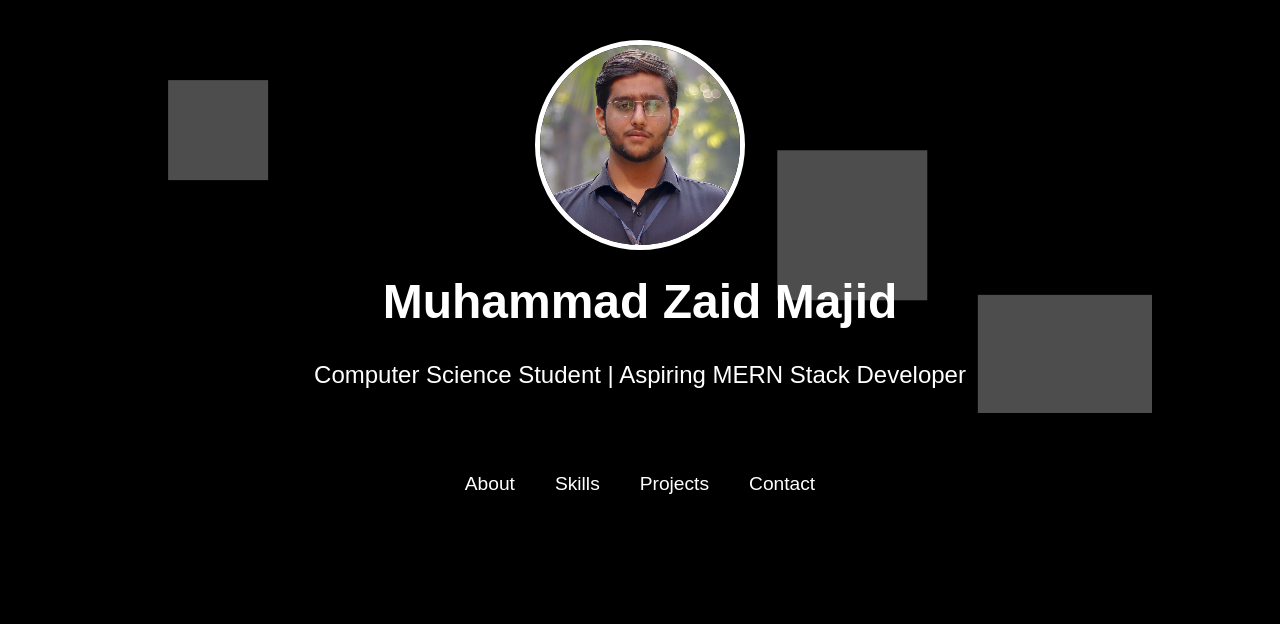
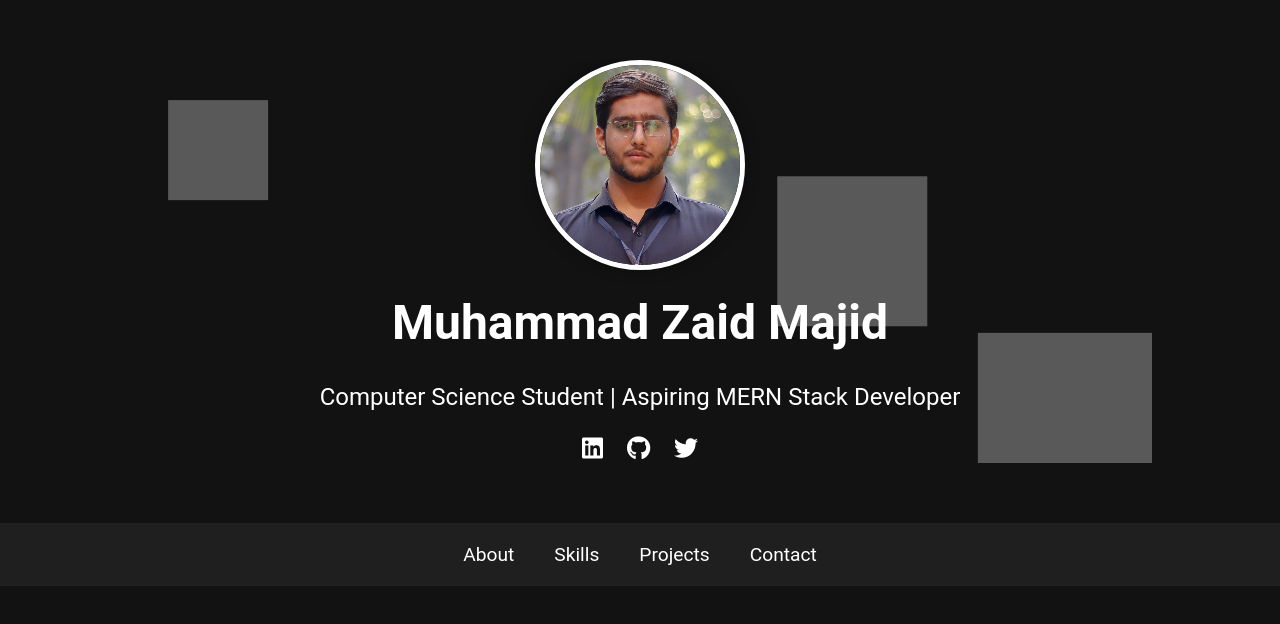
Before and after one commit to zaidmajid/Myportfolio, a plain HTML site: page index.html in a window 1280 px wide. Drawn offline with nearby package versions, Linux system fonts and the light colour scheme.

Commit message:
changes1

```diff
--- a/index.html
+++ b/index.html
@@ -6,6 +6,7 @@
     <title>Muhammad Zaid Majid - Portfolio</title>
     <link rel="stylesheet" href="indexstyles.css">
     <link rel="stylesheet" href="https://cdnjs.cloudflare.com/ajax/libs/animate.css/4.1.1/animate.min.css"/>
+    <link rel="stylesheet" href="https://cdnjs.cloudflare.com/ajax/libs/font-awesome/5.15.4/css/all.min.css">
 </head>
 <body>
     <header class="animate__animated animate__fadeInDown slow-animation">
@@ -16,6 +17,11 @@
             <img src="images/profile.png" alt="Profile Picture" class="profile-pic">
             <h1>Muhammad Zaid Majid</h1>
             <p>Computer Science Student | Aspiring MERN Stack Developer</p>
+            <div class="social-icons">
+                <a href="#"><i class="fab fa-linkedin"></i></a>
+                <a href="#"><i class="fab fa-github"></i></a>
+                <a href="#"><i class="fab fa-twitter"></i></a>
+            </div>
         </div>
     </header>
     <nav class="animate__animated animate__fadeInDown slow-animation">
--- a/indexstyles.css
+++ b/indexstyles.css
@@ -1,10 +1,10 @@
 /* style.css */
 body {
-    font-family: Arial, sans-serif;
+    font-family: 'Roboto', sans-serif;
     margin: 0;
     padding: 0;
     box-sizing: border-box;
-    background-color: #000;
+    background-color: #121212;
     color: #fff;
     overflow-x: hidden;
     position: relative;
@@ -19,7 +19,7 @@ body {
 
 header {
     text-align: center;
-    padding: 40px 0;
+    padding: 60px 0;
     position: relative;
 }
 
@@ -28,6 +28,7 @@ header {
     height: 200px;
     border-radius: 50%;
     border: 5px solid #fff;
+    box-shadow: 0 0 15px rgba(0, 0, 0, 0.3);
 }
 
 h1 {
@@ -40,10 +41,25 @@ p {
     margin-top: 10px;
 }
 
+.social-icons {
+    margin-top: 20px;
+}
+
+.social-icons a {
+    color: #fff;
+    margin: 0 10px;
+    font-size: 1.5em;
+    transition: color 0.3s;
+}
+
+.social-icons a:hover {
+    color: #ae927c;
+}
+
 nav ul {
     padding: 0;
     list-style: none;
-    background: #000;
+    background: #1f1f1f;
     text-align: center;
     margin: 0;
     position: fixed;
@@ -66,7 +82,6 @@ nav ul li:nth-child(1) { animation-delay: 0.2s; }
 nav ul li:nth-child(2) { animation-delay: 0.4s; }
 nav ul li:nth-child(3) { animation-delay: 0.6s; }
 nav ul li:nth-child(4) { animation-delay: 0.8s; }
-nav ul li:nth-child(5) { animation-delay: 1s; }
 
 nav ul li a {
     color: white;
@@ -83,7 +98,7 @@ nav ul li a:hover {
     position: absolute;
     width: 100px;
     height: 100px;
-    background: rgba(255, 255, 255, 0.3);  /* Increased opacity from 0.1 to 0.3 */
+    background: rgba(255, 255, 255, 0.3);
     animation: move 10s infinite alternate;
 }
 
```
